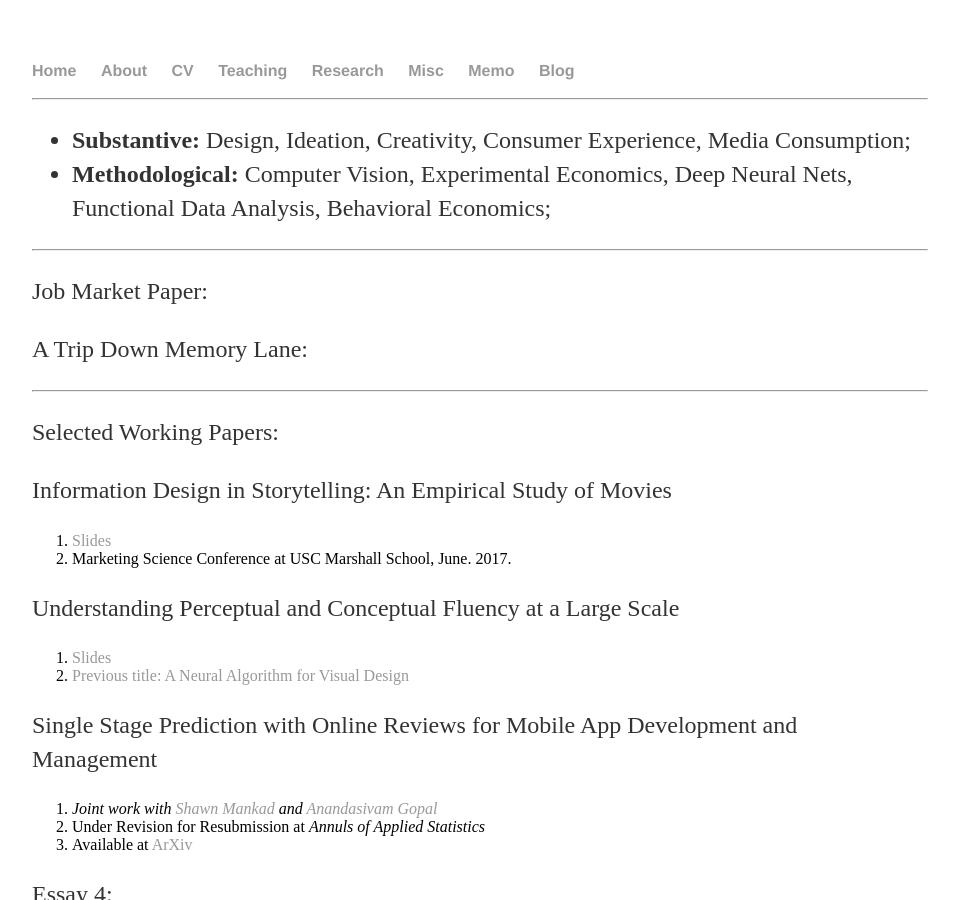
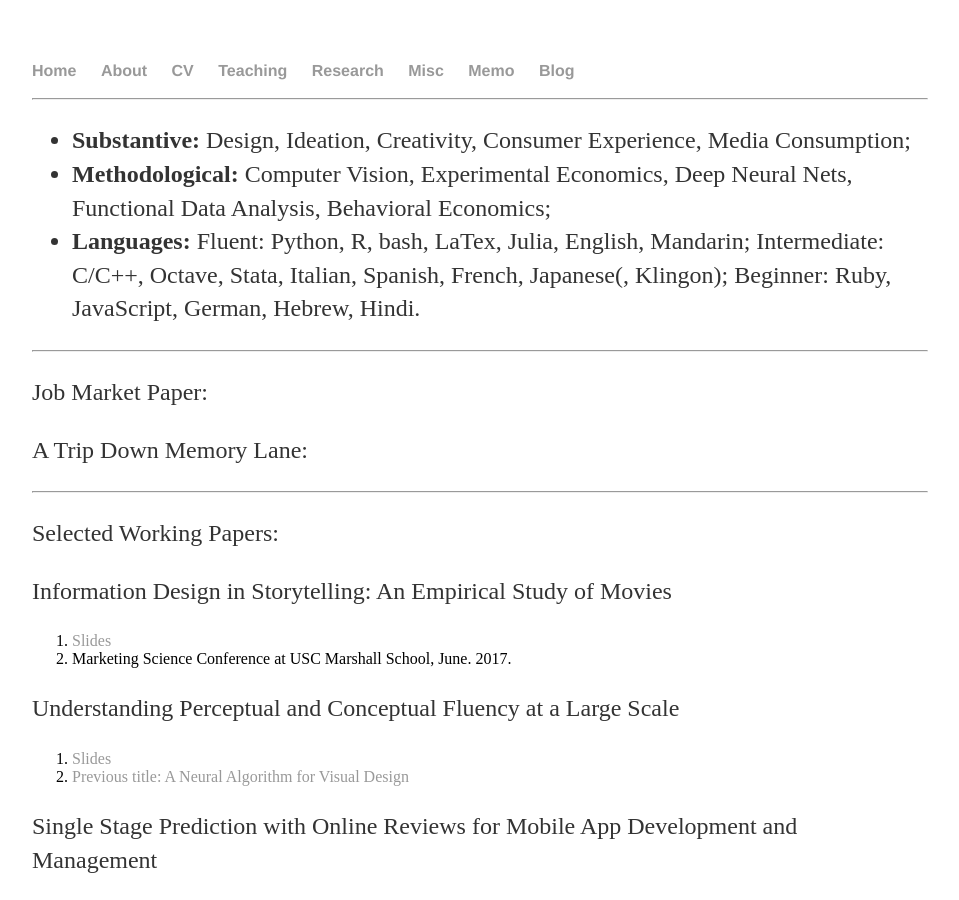
Before and after one commit to shenglih/shenglih.github.io, a Jekyll site: the page built from research/index.html, in a window 1280 px wide and 900 px high. Shown: the whole window, without its empty margins (160-1119 px from the left). Built offline with Jekyll 4.4.1, drawn with Linux system fonts in a browser that asks for light colours.

Commit message:
Update index.html

```diff
--- a/research/index.html
+++ b/research/index.html
@@ -7,6 +7,7 @@
 	<ul>
 		<li> <b>Substantive:</b> Design, Ideation, Creativity, Consumer Experience, Media Consumption;</li>
 		<li> <b>Methodological:</b> Computer Vision, Experimental Economics, Deep Neural Nets, Functional Data Analysis, Behavioral Economics;</li>
+		<li> <b>Languages:</b> Fluent: Python, R, bash, LaTex, Julia, English, Mandarin; Intermediate: C/C++, Octave, Stata, Italian, Spanish, French, Japanese(, Klingon); Beginner: Ruby, JavaScript, German, Hebrew, Hindi.
 	</ul>
 <!-- <h2> Dissertation Title: Media Consumption and Consumer Experience </h2> -->
 <!-- <h2> Dissertation Committee: Shawn Mankad, Vrinda Kadiyali, Kavita Bala, Vithala Rao </h2> -->
```
